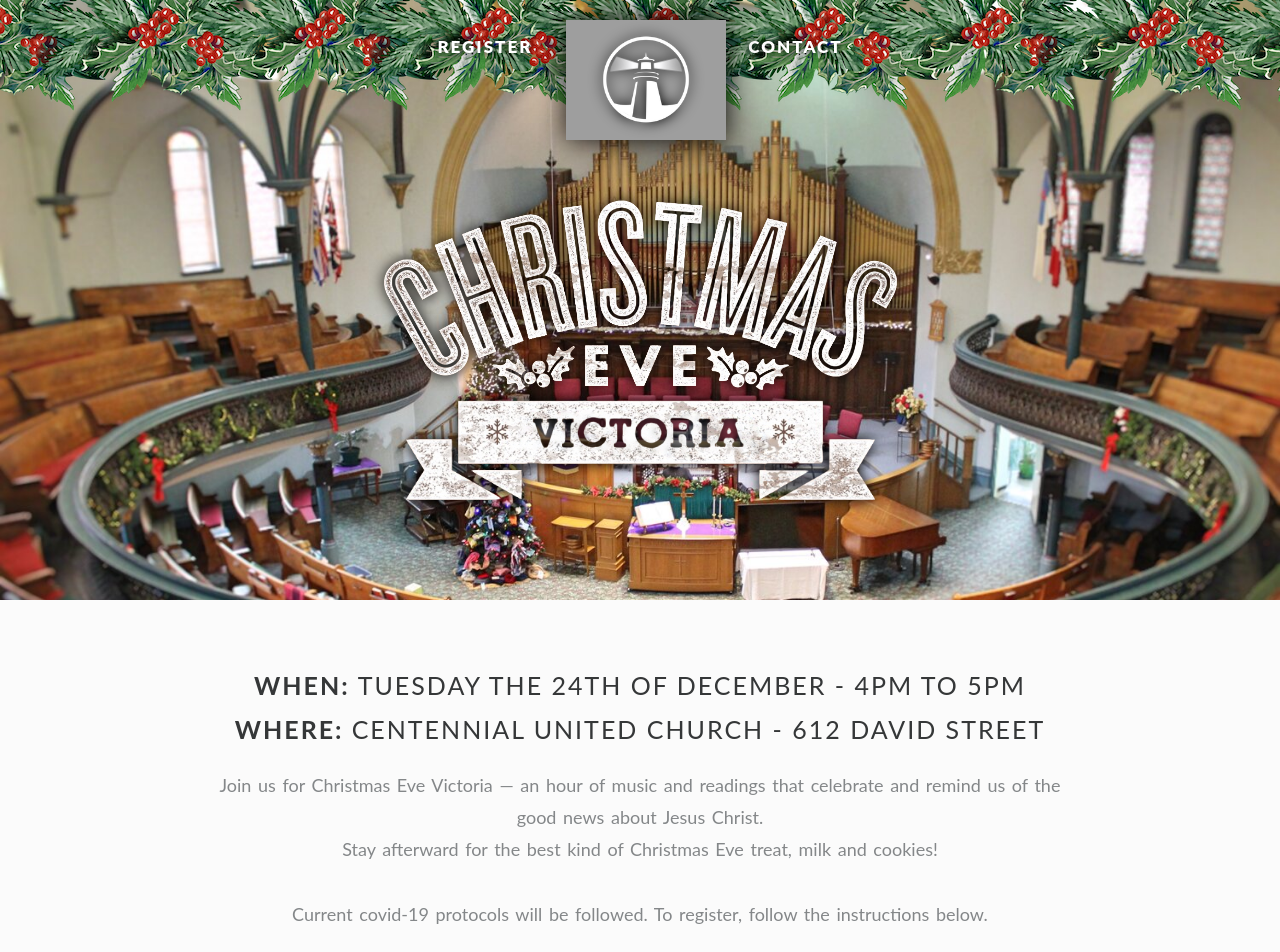
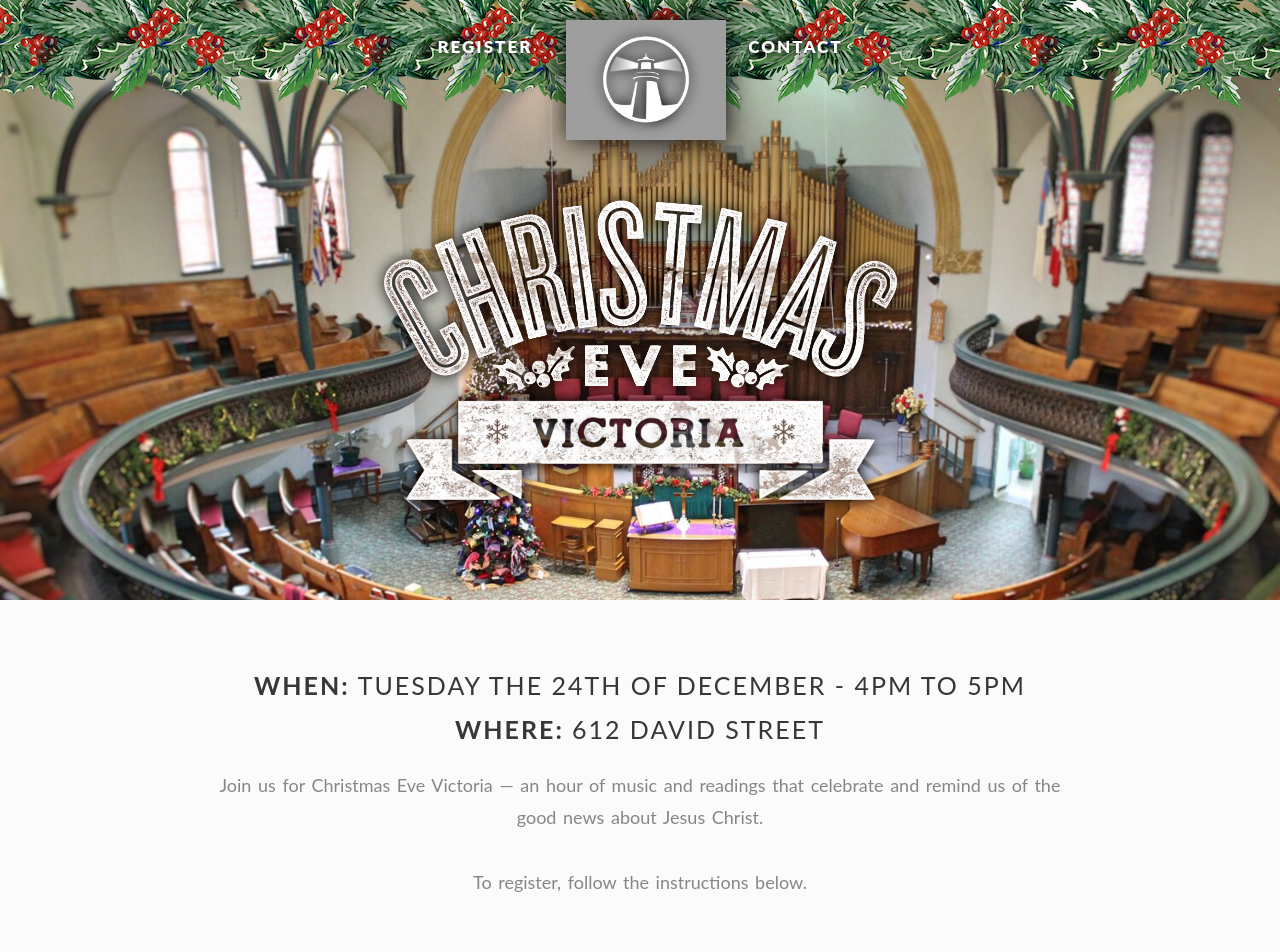
Before and after one commit to Kiefna/LighthouseChristmas, a plain HTML site: page index.html in a window 1280 px wide. Shown: the top 952 px of the page. Drawn offline with nearby package versions, Linux system fonts and the light colour scheme; grey boxes are pictures that could not be loaded; a script that the page names is missing.

Commit message:
Adjust text about milk and cookies and covid

```diff
--- a/index.html
+++ b/index.html
@@ -52,12 +52,10 @@
 			<div class="row">
 				<div class="col-md-8 col-md-offset-2">
 					<h1 class="chain"><strong>When: </strong> Tuesday the 24th of December - 4pm to 5pm</h1>
-					<h1 class="chain"><strong>Where: </strong> Centennial United Church - 612 David Street</h1>
-					<p class="text-intro">Join us for Christmas Eve Victoria — an hour of music and readings that celebrate and remind us of the good news about Jesus Christ. </br>Stay afterward for the best kind of Christmas Eve treat, milk and cookies!
+					<h1 class="chain"><strong>Where: </strong> 612 David Street</h1>
+					<p class="text-intro">Join us for Christmas Eve Victoria — an hour of music and readings that celebrate and remind us of the good news about Jesus Christ.
 						</br>
 						</br>
-						Current covid-19 protocols will be followed.
-
 						To register, follow the instructions below.</p>
 					<div id="eventbrite-widget-container-467818917977"></div>
 
```
